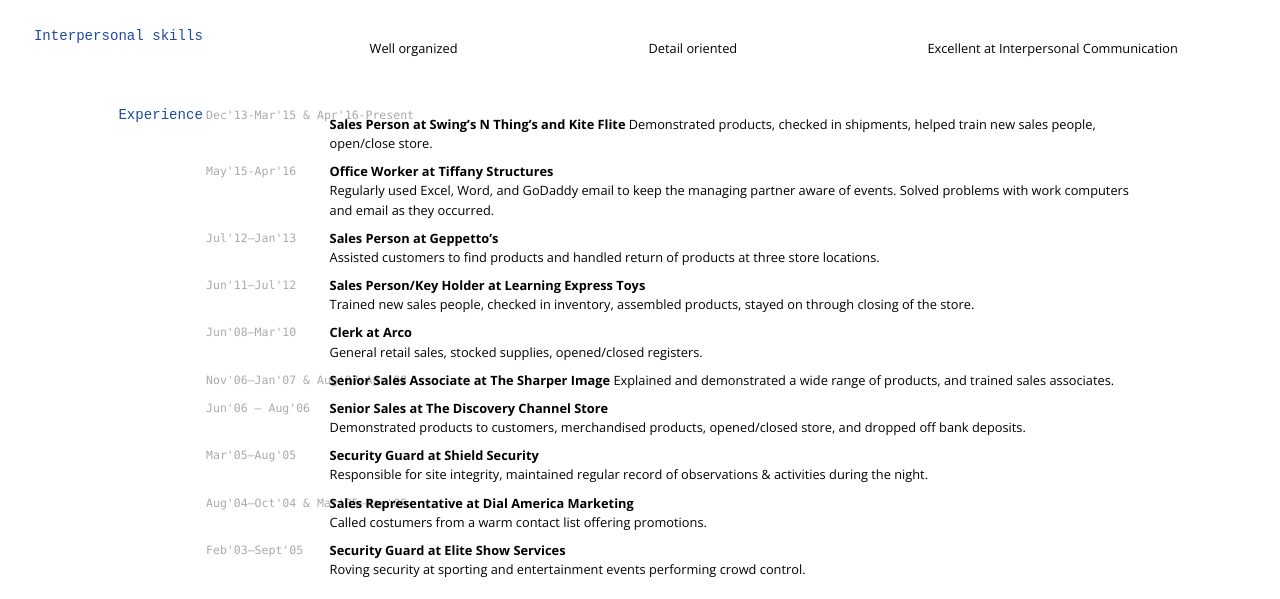
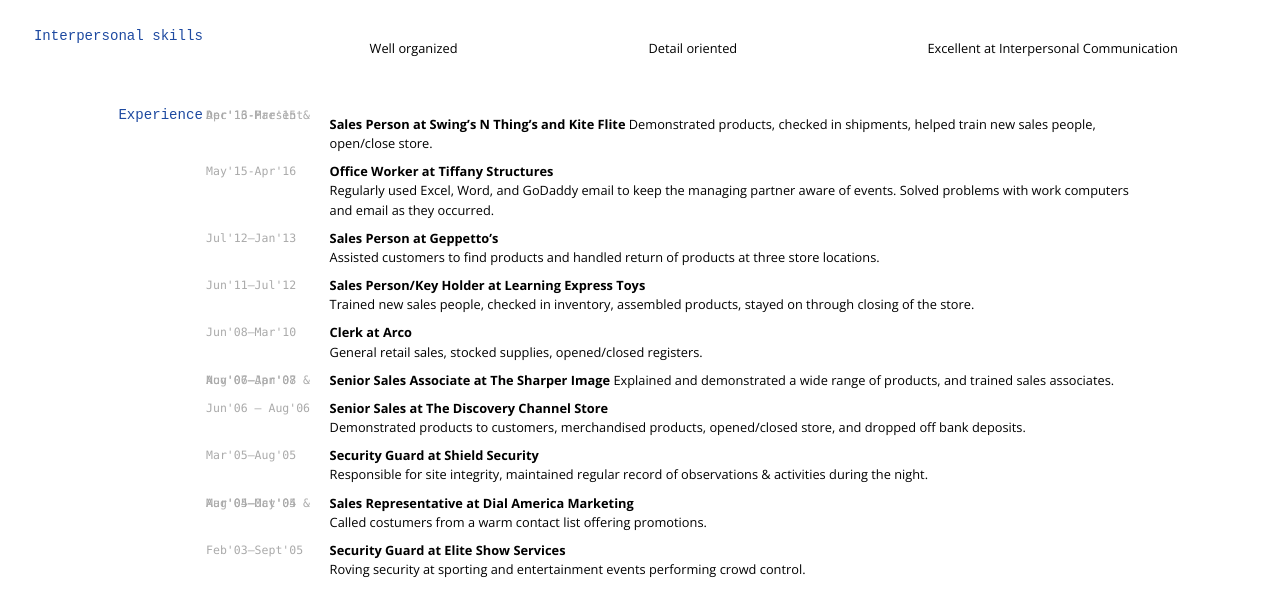
Before and after one commit to bdowlatshahiessf/bdowlatshahiessf.github.io, a Jekyll site: the page built from index.md, in a window 1280 px wide. Shown: the part 959-1558 px from the top of the page. Built offline with Jekyll 4.4.1, drawn with Linux system fonts in a browser that asks for light colours; nearby versions of some CDN libraries.

```diff
--- a/index.md
+++ b/index.md
@@ -82,7 +82,8 @@ Simple App with Login/Register to Keep Track Of Shipments Based on Company
 ## Experience
 
 
-`Dec'13-Mar'15 & Apr'16-Present`
+`Dec'13-Mar'15 & `
+`Apr'16-Present`
 
 
 __Sales Person at Swing's N Thing's  and Kite Flite__
@@ -121,7 +122,8 @@ General retail sales, stocked supplies, opened/closed registers.
 
 
 
-`Nov'06–Jan'07 & Aug'07–Apr'08`
+`Nov'06–Jan'07 &`
+`Aug'07–Apr'08`
 
 
 __Senior Sales Associate at The Sharper Image__
@@ -143,7 +145,8 @@ __Security Guard at Shield Security__
 Responsible for site integrity, maintained regular record of observations & activities during the night.
 
 
-`Aug'04–Oct'04 & Mar'05–May'05`
+`Aug'04–Oct'04 &`
+`Mar'05–May'05`
 
 
 __Sales Representative at Dial America Marketing__
```
